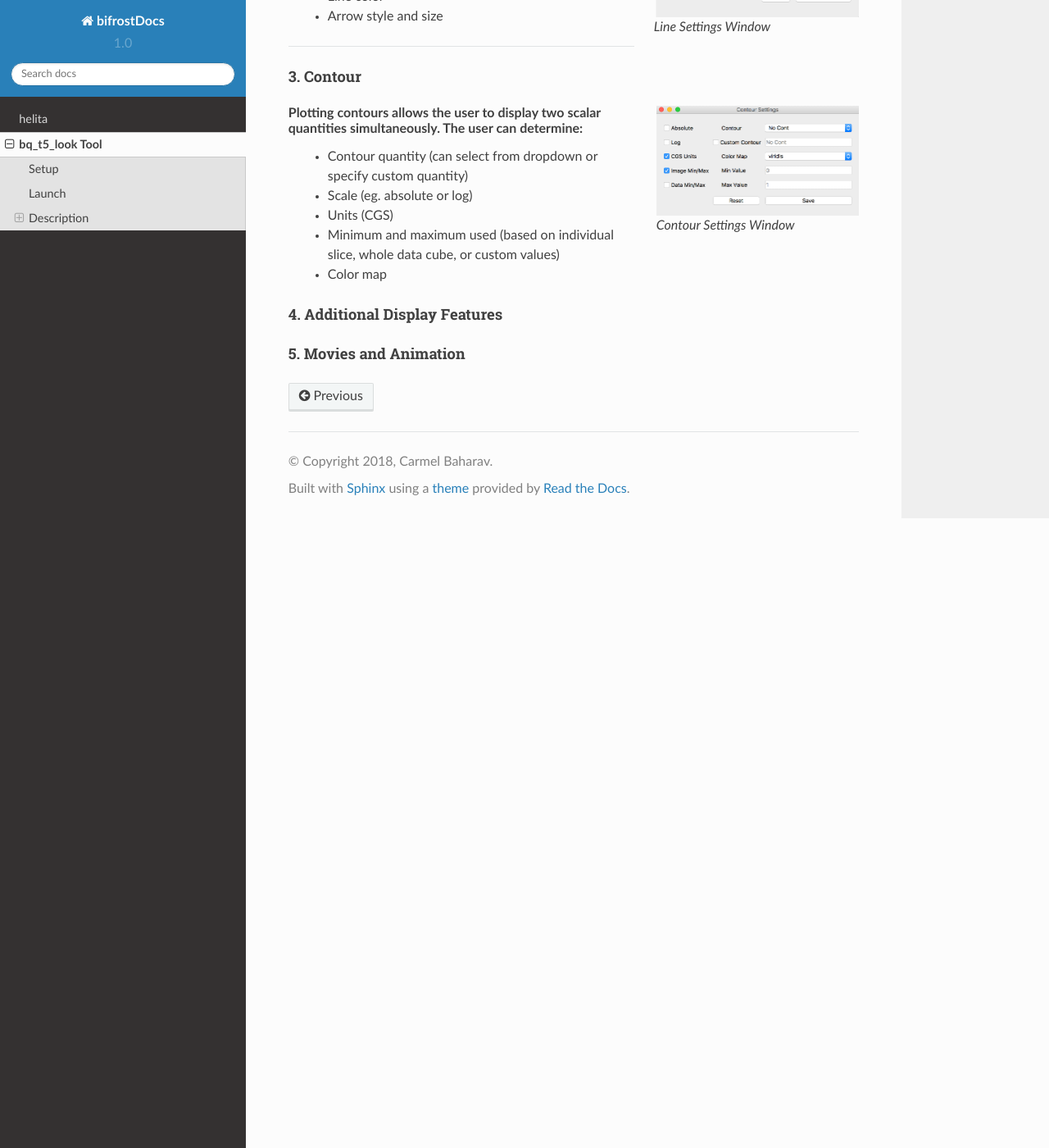
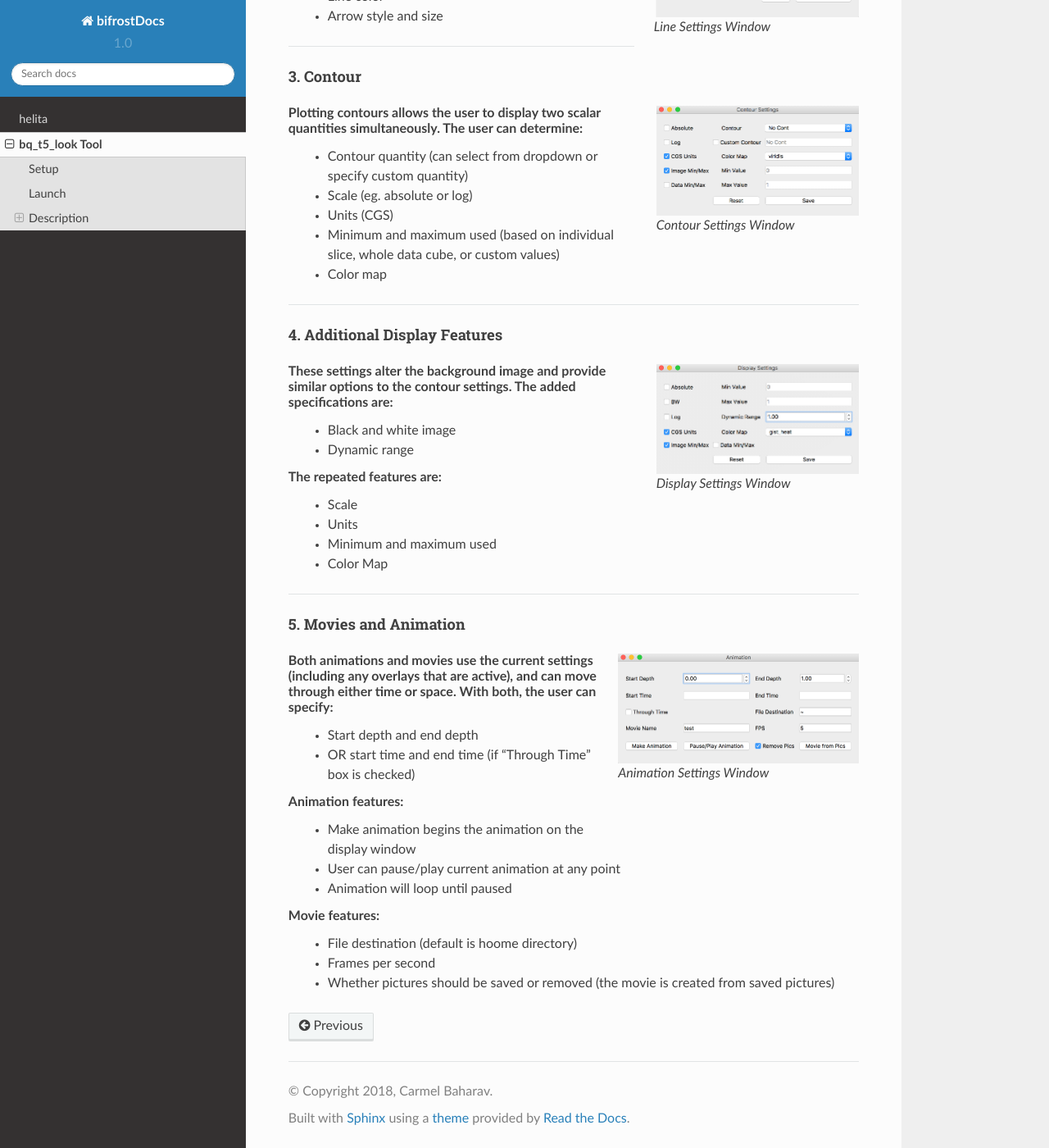
Before and after one commit to Cbaharav/carmel-updates, a Sphinx documentation site: the page built from docs/bq_t5.rst, in a window 1280 px wide and 1400 px high, scrolled down 2278 px. Shown: the whole window at 82% size. Built offline with Sphinx 7.4.7 and the Read the Docs theme 2.0.0, drawn with Linux system fonts in a browser that asks for light colours.

Commit message:
completed descriptions of settings windows for bq_t5_look

```diff
--- a/docs/bq_t5.rst
+++ b/docs/bq_t5.rst
@@ -93,8 +93,46 @@ Plotting contours allows the user to display two scalar quantities simultaneousl
 	* Minimum and maximum used (based on individual slice, whole data cube, or custom values)
 	* Color map
 
+=====
+
 4. Additional Display Features
 ^^^^^^^^^^^^^^^^^^^^^^^^^^^^^^
+.. figure:: display_settings.png
+	:align: right
+	:scale: 25%
+
+	Display Settings Window
+
+These settings alter the background image and provide similar options to the contour settings. The added specifications are:
+	* Black and white image
+	* Dynamic range
+
+The repeated features are:
+	* Scale
+	* Units
+	* Minimum and maximum used
+	* Color Map
+
+=====
 
 5. Movies and Animation
 ^^^^^^^^^^^^^^^^^^^^^^^
+.. figure:: animation_settings.png
+	:align: right
+	:scale: 25%
+
+	Animation Settings Window
+
+Both animations and movies use the current settings (including any overlays that are active), and can move through either time or space. With both, the user can specify:
+	* Start depth and end depth
+	* OR start time and end time (if "Through Time" box is checked)
+
+Animation features:
+	* Make animation begins the animation on the display window
+	* User can pause/play current animation at any point
+	* Animation will loop until paused
+
+Movie features:
+	* File destination (default is hoome directory)
+	* Frames per second
+	* Whether pictures should be saved or removed (the movie is created from saved pictures)
--- a/docs/helita.rst
+++ b/docs/helita.rst
@@ -73,6 +73,8 @@ and to check which C compilers are available::
 
 	$ python setup.py build --help-compiler
 
+=====
+
 bifrost.py
 ==========
 bifrost.py is a set of tools to read and interact with output from Bifrost simulations.
```
Also changed, not shown: docs/animation_settings.png (added), docs/display_settings.png (added), 12 other files.
